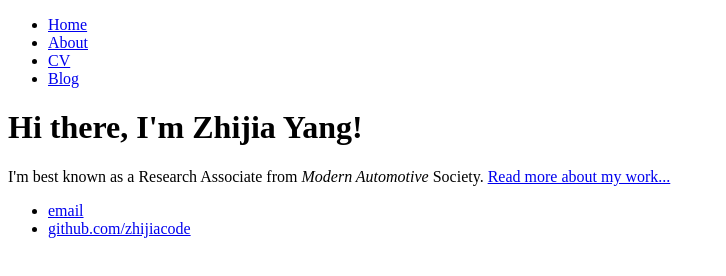
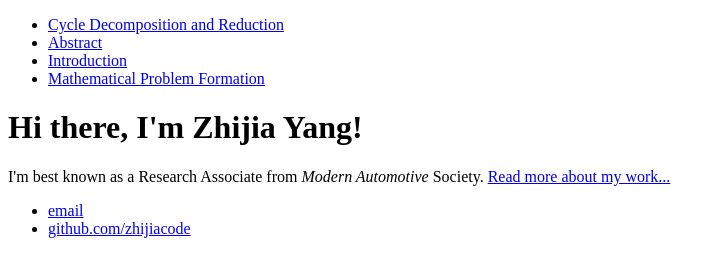
Before and after one commit to ZhijiaCode/ZhijiaCode.github.io, a plain HTML site: page index.html in a window 1280 px wide. Shown: the whole page, without its empty margins (0-726 px from the left). Drawn offline with Linux system fonts and the light colour scheme.

Commit message:
Update index.html
change the contents

```diff
--- a/index.html
+++ b/index.html
@@ -6,10 +6,10 @@
 	<body>
 		<nav>
     		<ul>
-        		<li><a href="/">Home</a></li>
-	        	<li><a href="/about">About</a></li>
-        		<li><a href="/cv">CV</a></li>
-        		<li><a href="/blog">Blog</a></li>
+        		<li><a href="/">Cycle Decomposition and Reduction</a></li>
+	        	<li><a href="/about">Abstract</a></li>
+        		<li><a href="/cv">Introduction</a></li>
+        		<li><a href="/blog">Mathematical Problem Formation</a></li>
     		</ul>
 		</nav>
 		<div class="container">
```
